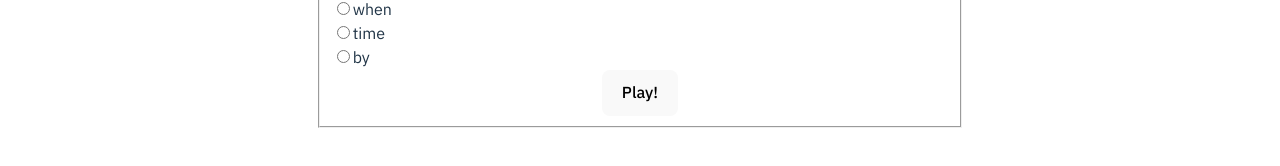
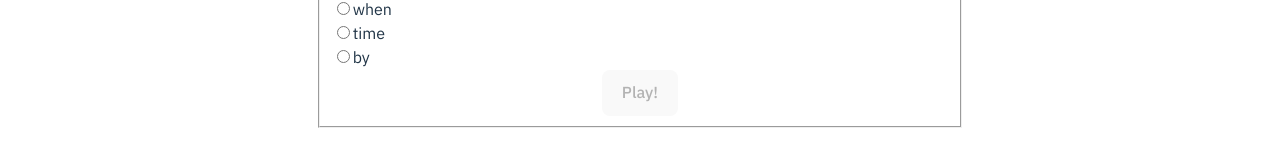
Before and after one commit to natepmay/hose-race, a React (Vite) app: page / in a window 1280 px wide. Both pictures are taken after a click on the button "Begin". Shown: the part 377-543 px from the top of the page. Built offline with nearby package versions, Linux system fonts and the light colour scheme; a web font is replaced by a local one.

Commit message:
Disable play button when no word is selected

```diff
--- a/src/components/SelectWord.tsx
+++ b/src/components/SelectWord.tsx
@@ -42,6 +42,7 @@ export function SelectWord({
         <label htmlFor={word}>{word}</label>
       </div>
     ));
+
   return (
     <div className="select-word" style={{ textAlign: "center" }}>
       <form onSubmit={handleSubmit}>
@@ -54,7 +55,9 @@ export function SelectWord({
           </legend>
           <div style={{ textAlign: "left" }}>{wordItems}</div>
           <div>
-            <button type="submit">Play!</button>
+            <button type="submit" disabled={chosenWord === ""}>
+              Play!
+            </button>
           </div>
         </fieldset>
       </form>
--- a/src/index.css
+++ b/src/index.css
@@ -45,12 +45,15 @@ button {
   cursor: pointer;
   transition: border-color 0.25s;
 }
-button:hover {
+button:hover:not(:disabled) {
   border-color: #646cff;
 }
 button:focus,
 button:focus-visible {
   outline: 4px auto -webkit-focus-ring-color;
+}
+button:disabled {
+  cursor: default;
 }
 
 @media (prefers-color-scheme: light) {
```
